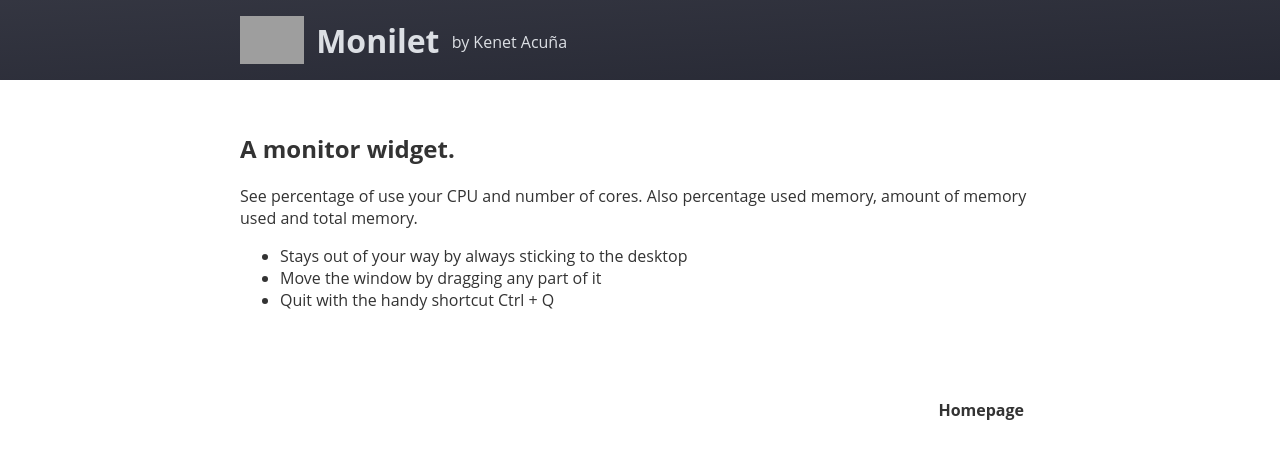
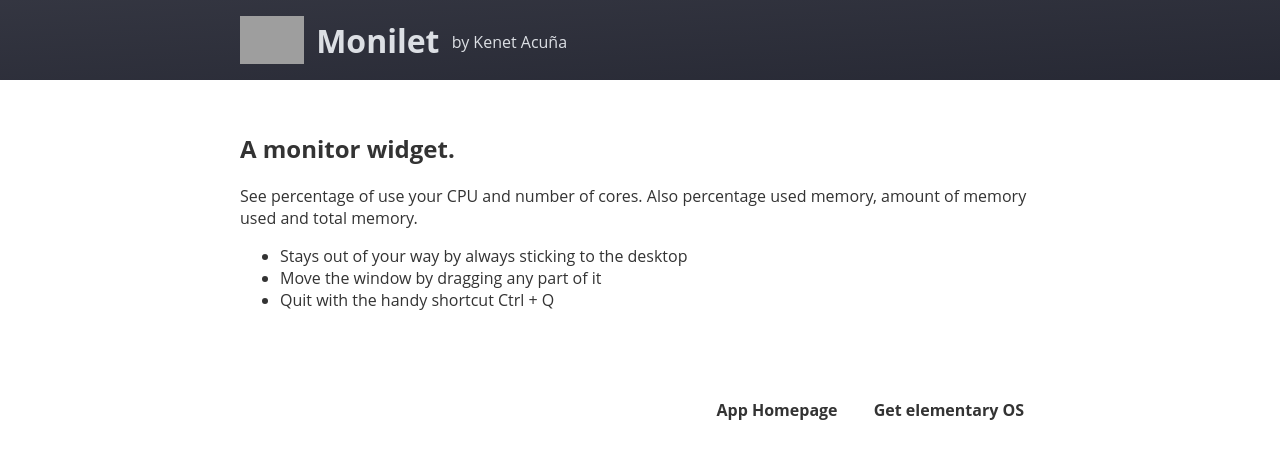
Before and after one commit to elementary/appcenter-web, a Jekyll site: the page built from _apps/com.github.kmal-kenneth.monilet.md, in a window 1280 px wide. Shown: the top 459 px of the page. Built offline with Jekyll 4.4.1, drawn with Linux system fonts in a browser that asks for light colours; grey boxes are pictures that could not be loaded.

Commit message:
Add unused infobar, add 'get' link to footer

```diff
--- /dev/null
+++ b/_includes/infobar.html
@@ -0,0 +1,5 @@
+<div class="infobar">
+  <div class="constrain">
+    {{page.title}} is available on AppCenter for <a href="https://elementary.io">elementary OS</a>
+  </div>
+</div>
--- a/_layouts/app.html
+++ b/_layouts/app.html
@@ -32,7 +32,8 @@ layout: default
 <footer>
   <div class="constrain">
     {% if page.homepage %}
-      <a href="{{page.homepage}}" target="_blank">Homepage</a>
+      <a class="button" href="{{page.homepage}}" target="_blank">App Homepage</a>
     {% endif %}
+    <a class="button" href="https://elementary.io/" target="_blank">Get elementary OS</a>
   </div>
 </footer>
--- a/css/main.css
+++ b/css/main.css
@@ -85,16 +85,24 @@ header p::before {
   content: "by ";
 }
 
-a {
-  border-radius: 0.25em;
+a,
+.button {
   color: inherit;
-  display: inline-block;
   font-weight: bold;
-  padding: 0.5em 1em;
   text-decoration: none;
 }
 
 a:hover {
+  text-decoration: underline;
+}
+
+.button {
+  border-radius: 0.25em;
+  display: inline-block;
+  padding: 0.5em 1em;
+}
+
+.button:hover {
   background-color: rgba(0, 0, 0, 0.05);
 }
 
@@ -102,3 +110,10 @@ footer {
   text-align: right;
   padding: 2em 0;
 }
+
+.infobar {
+  background: #eee;
+  color: #333;
+  padding: 1em 0.5em;
+  text-align: center;
+}
```
Also changed, not shown: index.html (+6 -2 lines), 1 other file.
